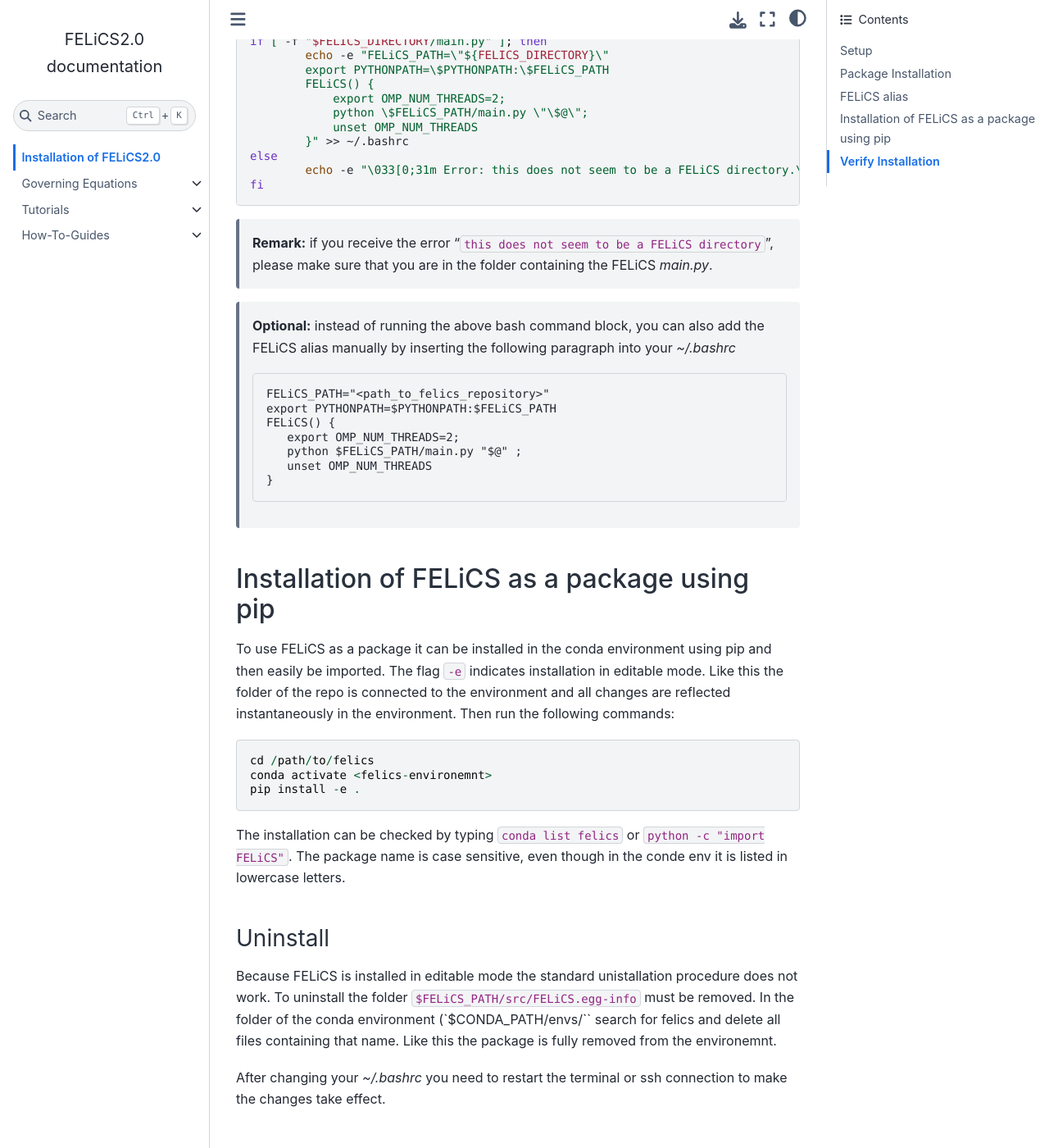
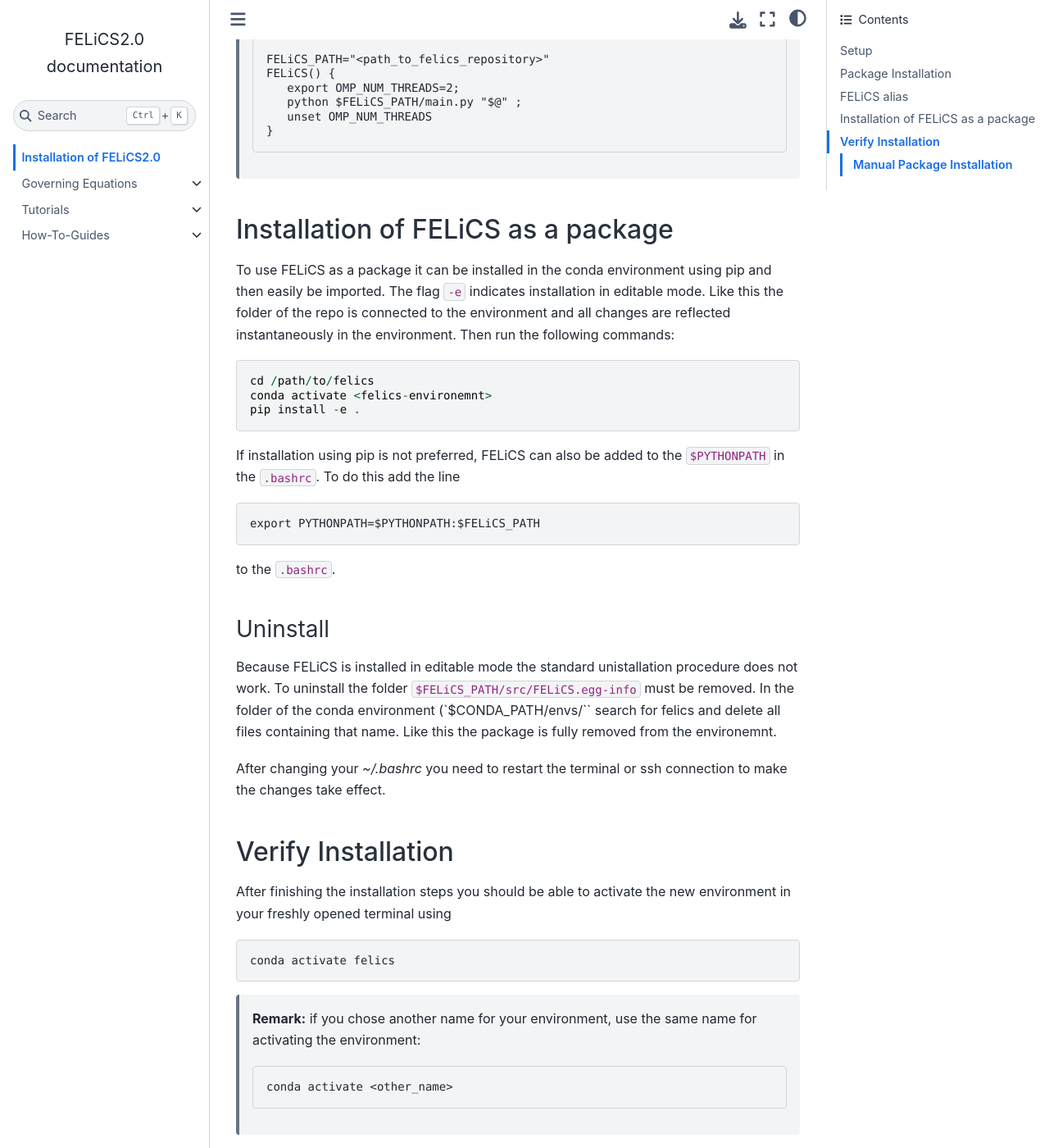
Before and after one commit to arash-mp/FELiCS_FSI, a Sphinx documentation site: the page built from DOCUMENTATION/installation_guide.md, in a window 1280 px wide and 1400 px high, scrolled down 2138 px. Shown: the whole window at 82% size. Built offline with Sphinx 7.4.7 and the Sphinx Book theme 1.1.4, drawn with Linux system fonts in a browser that asks for light colours; pages that are not in the unit, such as notebooks, are missing from menus; some of the changed text lies outside the part shown.

Commit message:
Update installation_guide.md

````diff
--- a/DOCUMENTATION/installation_guide.md
+++ b/DOCUMENTATION/installation_guide.md
@@ -39,21 +39,6 @@
 >conda env create --prefix <path_to_more_space> -f ~/felics2.0/yml/felics2.0_env.yml -y
 >```
 
-### Manual Package Installation
----------- **OUT OF DATE! SHOULD BE UPDATED TO NEWER PACKAGES** ------------
-If the installation via _.yml_ files does not work, you can try installing the packages manually or [older yml files](https://git.tu-berlin.de/laboratory-for-flow-instabilities-and-dynamics/felics2.0/-/tree/main/yml/old_versions?ref_type=heads). Since package compatibility can be tricky, it is recommended to stick to the following packages and versions which seem to be stable at the moment [August 2023].
-```bash
-conda create --name felics2.0 python=3.8
-conda activate felics2.0
-python3 -m pip cache purge
-conda install numpy=1.23.3
-pip install scipy==1.9.1 gmsh==4.10.5
-conda install matplotlib=3.3.2=0 colorama=0.4.5 h5py=3.7.0
-conda install -c conda-forge fenics-basix=0.5.0 fenics-dijitso=2019.1.0 fenics-dolfinx=0.5.1 fenics-fiat=2019.1.0
-conda install -c conda-forge pyvista
-```
-
-
 ## FELiCS alias
 Now, go to the top level of the cloned git repository and run this command block in your terminal to add a FELiCS alias to your _~/.bashrc_:
 ```bash
@@ -61,7 +46,6 @@
 
 if [ -f "$FELICS_DIRECTORY/main.py" ]; then
 	echo -e "FELiCS_PATH=\"${FELICS_DIRECTORY}\"
-	export PYTHONPATH=\$PYTHONPATH:\$FELiCS_PATH
 	FELiCS() {
 	    export OMP_NUM_THREADS=2;
 	    python \$FELiCS_PATH/main.py \"\$@\";
@@ -76,7 +60,6 @@
 >**Optional:** instead of running the above bash command block, you can also add the FELiCS alias manually by inserting the following paragraph into your _~/.bashrc_
 >```
 >FELiCS_PATH="<path_to_felics_repository>"
->export PYTHONPATH=$PYTHONPATH:$FELiCS_PATH
 >FELiCS() {
 >    export OMP_NUM_THREADS=2;
 >    python $FELiCS_PATH/main.py "$@" ;
@@ -84,14 +67,19 @@
 >}
 >```
 
-## Installation of FELiCS as a package using pip
+## Installation of FELiCS as a package
 To use FELiCS as a package it can be installed in the conda environment using pip and then easily be imported. The flag `-e` indicates installation in editable mode. Like this the folder of the repo is connected to the environment and all changes are reflected instantaneously in the environment. Then run the following commands:
 ```
 cd /path/to/felics
 conda activate <felics-environemnt>
 pip install -e .
 ```
-The installation can be checked by typing `conda list felics` or `python -c "import FELiCS"`. The package name is case sensitive, even though in the conde env it is listed in lowercase letters.
+
+If installation using pip is not preferred, FELiCS can also be added to the `$PYTHONPATH` in the `.bashrc`. To do this add the line
+```
+export PYTHONPATH=$PYTHONPATH:$FELiCS_PATH
+```
+to the `.bashrc`.
 
 ### Uninstall
 Because FELiCS is installed in editable mode the standard unistallation procedure does not work. To uninstall the folder `$FELiCS_PATH/src/FELiCS.egg-info` must be removed. In the folder of the conda environment (`$CONDA_PATH/envs/<felics-environment>`` search for felics and delete all files containing that name. Like this the package is fully removed from the environemnt.
@@ -115,9 +103,29 @@
 ```
 >**Remark:** when working on c14 via ssh make sure to enable visual output with the `-X` option of ssh.
 
+To verify the installation of FELiCS as a package run
+```bash
+python -c "import FELiCS"
+```
+>**Remark:** Please note, that the package name is case sensitive, even though in the conda environment it is listed in lowercase letters.
+
 In case of an error, please refer to the chapter [common problems](#CommonIssues) for possible solutions.
 
 The environment can be deactivated using
 ```bash
 conda deactivate felics
 ```
+
+### Manual Package Installation
+---------- **OUT OF DATE! SHOULD BE UPDATED TO NEWER PACKAGES** ------------
+If the installation via _.yml_ files does not work, you can try installing the packages manually or [older yml files](https://git.tu-berlin.de/laboratory-for-flow-instabilities-and-dynamics/felics2.0/-/tree/main/yml/old_versions?ref_type=heads). Since package compatibility can be tricky, it is recommended to stick to the following packages and versions which seem to be stable at the moment [August 2023].
+```bash
+conda create --name felics2.0 python=3.8
+conda activate felics2.0
+python3 -m pip cache purge
+conda install numpy=1.23.3
+pip install scipy==1.9.1 gmsh==4.10.5
+conda install matplotlib=3.3.2=0 colorama=0.4.5 h5py=3.7.0
+conda install -c conda-forge fenics-basix=0.5.0 fenics-dijitso=2019.1.0 fenics-dolfinx=0.5.1 fenics-fiat=2019.1.0
+conda install -c conda-forge pyvista
+```
````
